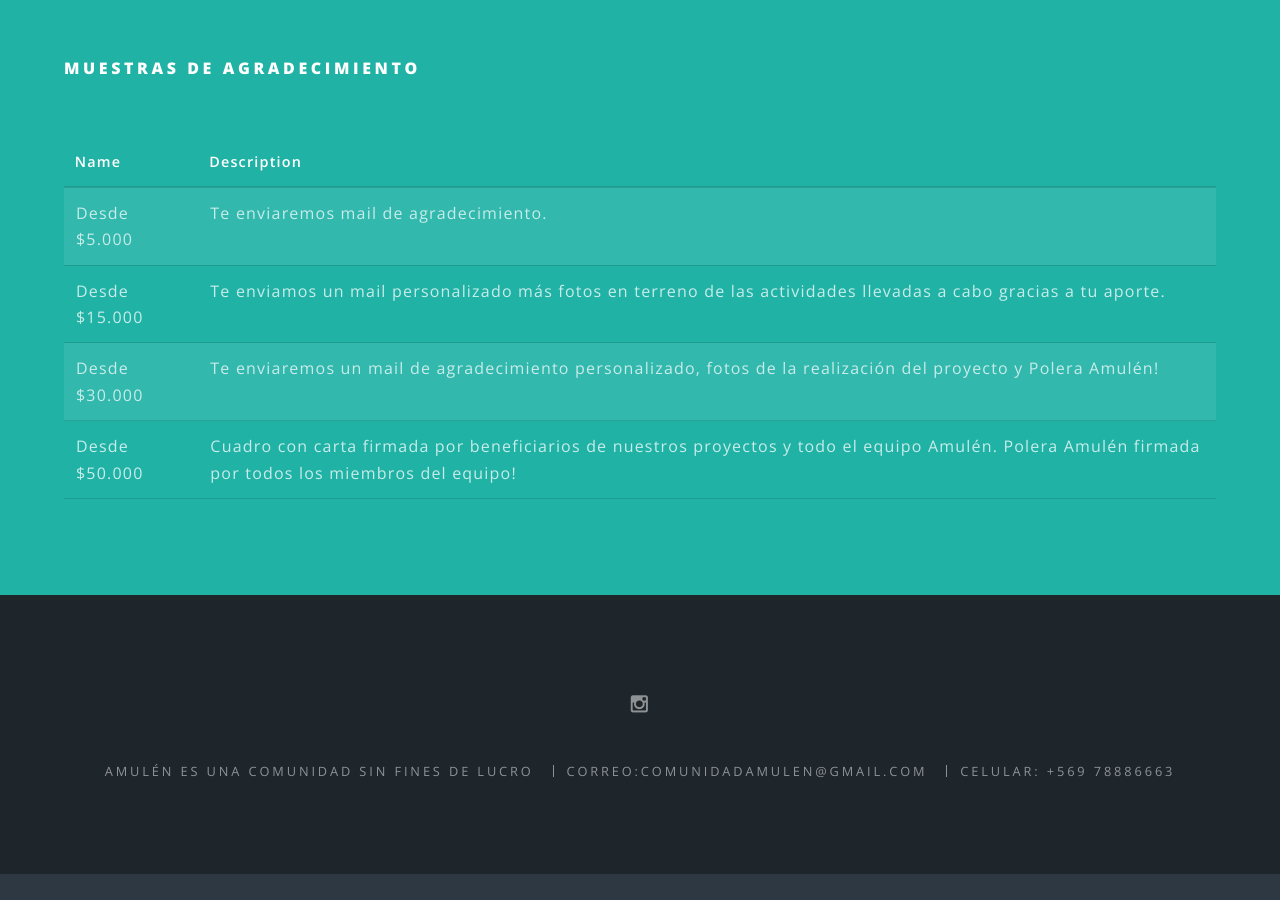
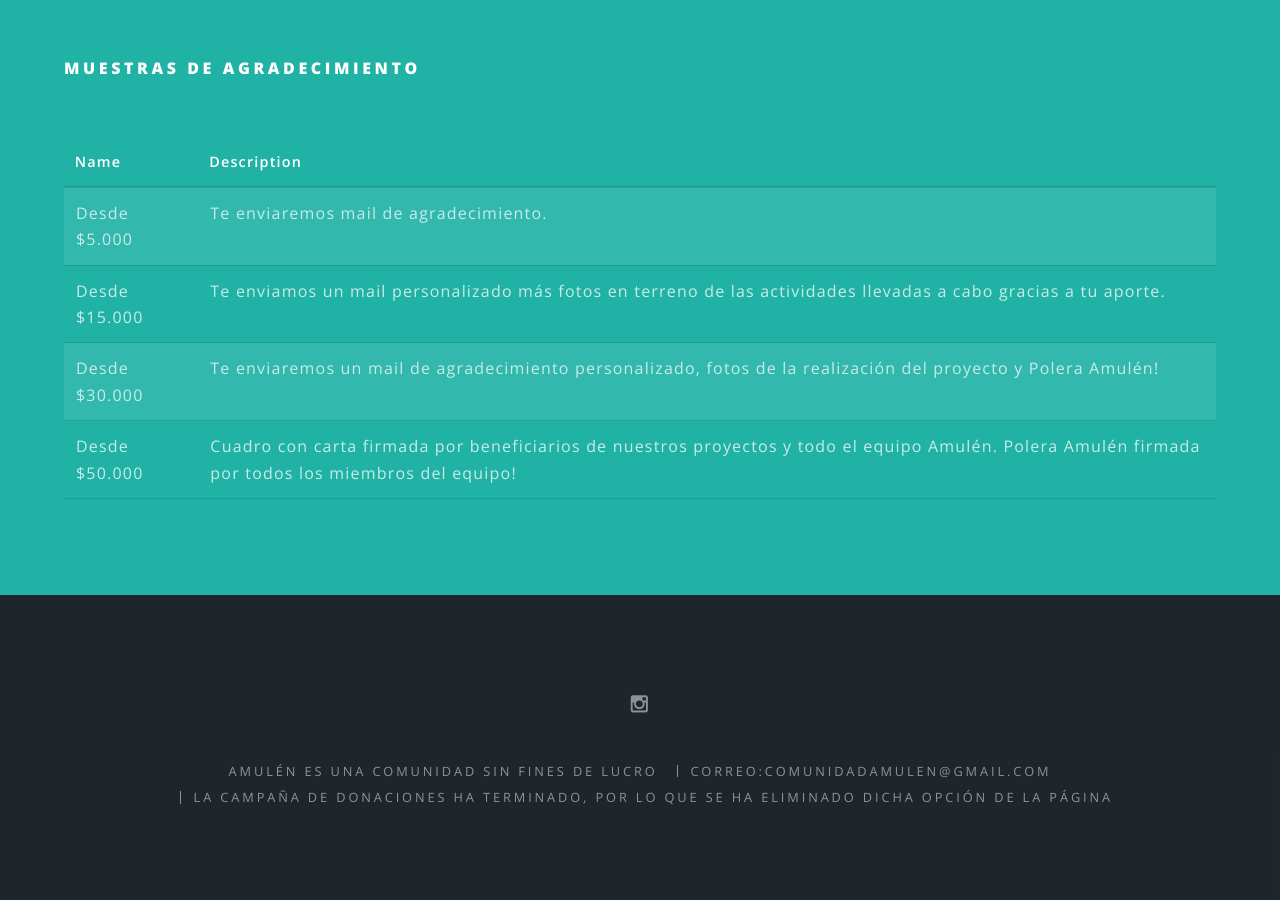
Before and after one commit to ComunidadAmulen/ComunidadAmulen.github.io, a Jekyll site: the page built from index.html, in a window 1280 px wide and 900 px high, scrolled down 3564 px. Built offline with Jekyll 4.4.1, drawn with Linux system fonts in a browser that asks for light colours; before the commit the page ends 4438 px from its top, so only the background shows below that.

Commit message:
more info update

```diff
--- a/_includes/footer.html
+++ b/_includes/footer.html
@@ -29,6 +29,6 @@
     -->
     <li>Amulén es una comunidad sin fines de lucro</li>
     <li>Correo:comunidadamulen@gmail.com</li>
-    <li>Celular: +569 78886663</li>
+    <li>La campaña de donaciones ha terminado, por lo que se ha eliminado dicha opción de la página</li>
   </ul>
 </footer>
```
